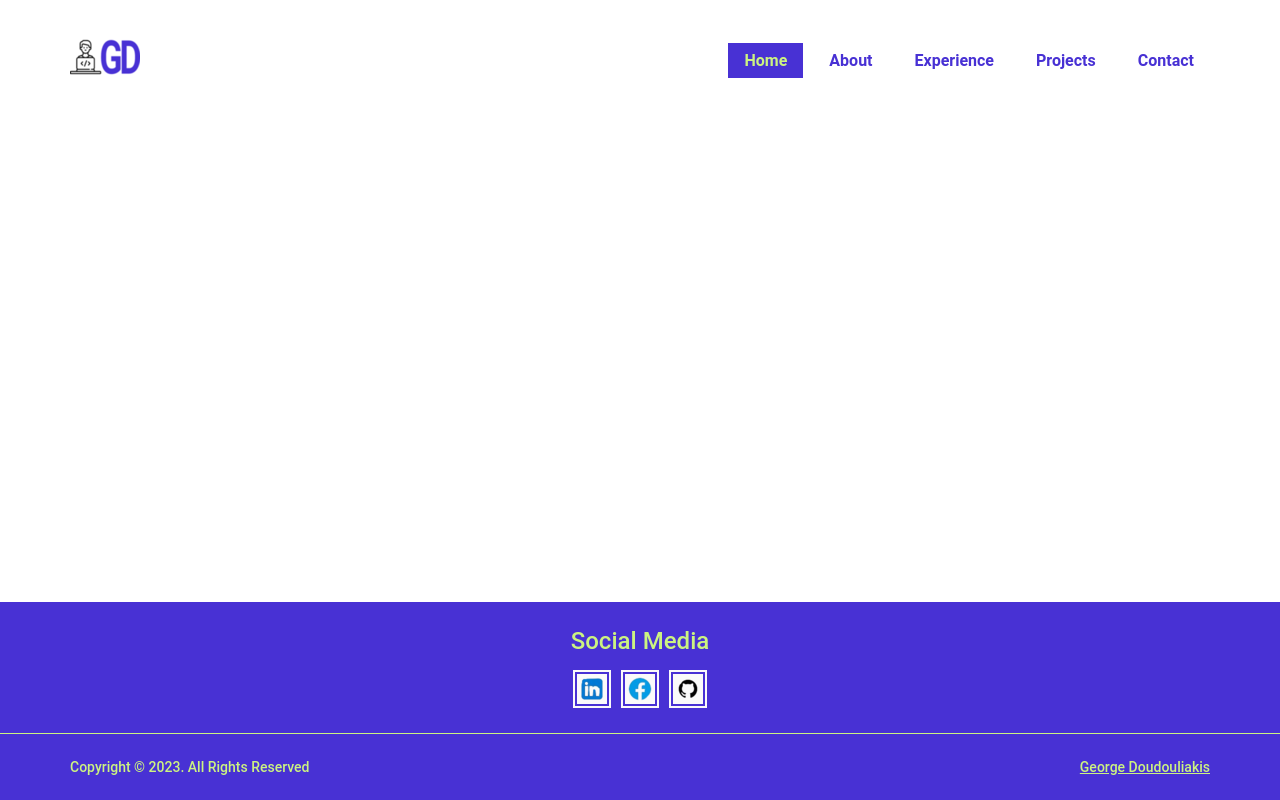
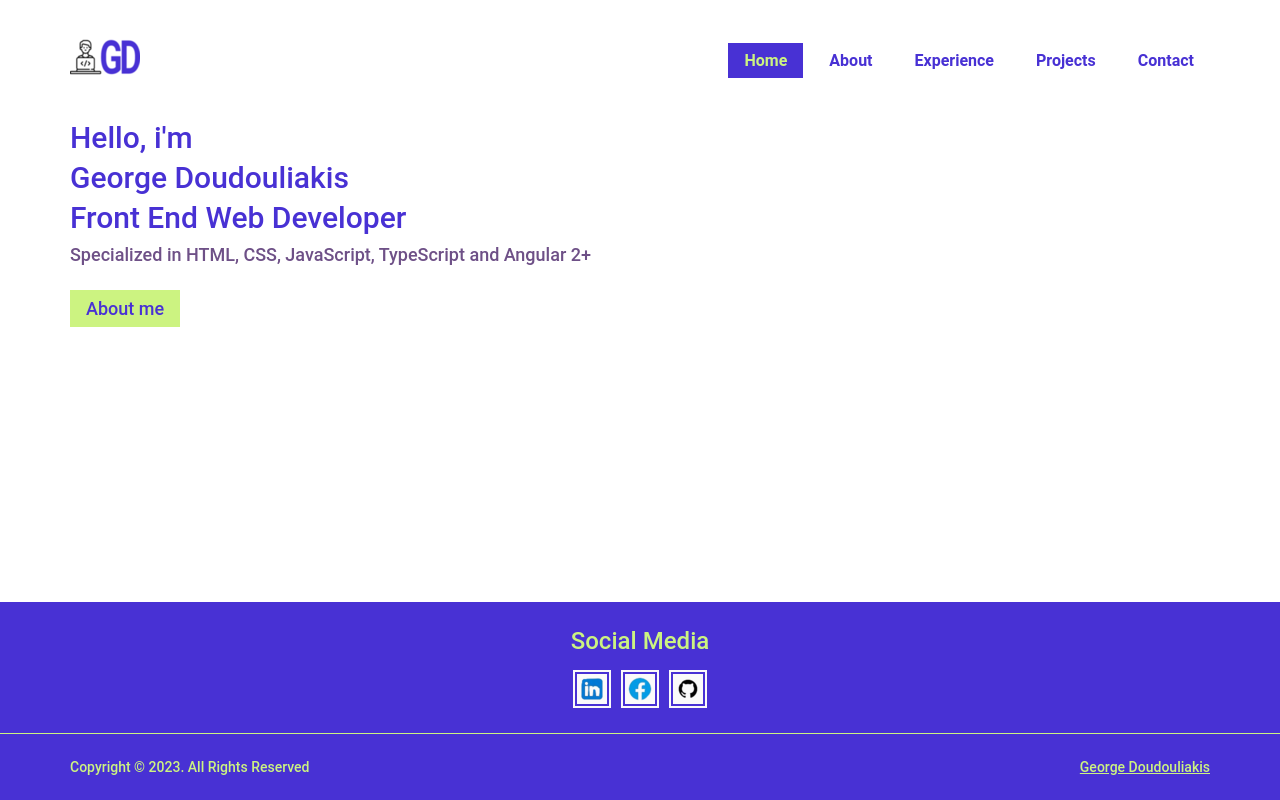
Before and after one commit to GeorgiosDoudouliakis/george-doudouliakis-dev, an Angular app: page / in a window 1280 px wide. Built offline with nearby package versions, Linux system fonts and the light colour scheme.

Commit message:
refactor: Add a home intro component on home page layout

```diff
--- /dev/null
+++ b/src/app/pages/home/components/home-intro/home-intro.component.html
@@ -0,0 +1,7 @@
+<div class="intro">
+  <span>Hello, i'm</span>
+  <span>George Doudouliakis</span>
+  <h1 gdTypeWriter="Front End Web Developer"></h1>
+  <p>Specialized in HTML, CSS, JavaScript, TypeScript and Angular 2+</p>
+  <button><a routerLink="about">About me</a></button>
+</div>
--- /dev/null
+++ b/src/app/pages/home/components/home-intro/home-intro.component.scss
@@ -0,0 +1,30 @@
+:host {
+  .intro {
+    span, h1, p {
+      display: block;
+    }
+
+    span, h1 {
+      font-size: 30px;
+    }
+
+    span {
+      margin-bottom: 5px;
+    }
+
+    h1 {
+      height: 34px;
+      margin-bottom: 10px;
+    }
+
+    p {
+      font-size: 18px;
+      color: var(--font-color);
+      margin-bottom: 25px;
+    }
+
+    button {
+      font-size: 18px;
+    }
+  }
+}
--- /dev/null
+++ b/src/app/pages/home/components/index.ts
@@ -0,0 +1 @@
+export { HomeIntroComponent } from "./home-intro/home-intro.component";
--- /dev/null
+++ b/src/app/pages/home/directives/type-writer.directive.ts
@@ -0,0 +1,28 @@
+import { Directive, ElementRef, Input, OnDestroy, OnInit } from '@angular/core';
+import { interval, Subscription, takeWhile, tap } from "rxjs";
+
+@Directive({
+  selector: '[gdTypeWriter]',
+  standalone: true
+})
+export class TypeWriterDirective implements OnInit, OnDestroy {
+  private _charIndex: number = 0;
+  private _interval$: Subscription;
+  @Input("gdTypeWriter") public wording: string;
+
+  constructor(private _element: ElementRef) {}
+
+  public ngOnInit(): void {
+    interval(80).pipe(
+      tap(() => {
+        this._element.nativeElement.innerHTML += this.wording.charAt(this._charIndex);
+        this._charIndex++;
+      }),
+      takeWhile(() => this._charIndex < this.wording.length)
+    ).subscribe();
+  }
+
+  public ngOnDestroy(): void {
+    if(this._interval$) this._interval$.unsubscribe();
+  }
+}
--- a/src/app/pages/home/layout/home-layout.component.html
+++ b/src/app/pages/home/layout/home-layout.component.html
@@ -0,0 +1,3 @@
+<div class="container">
+  <gd-home-intro/>
+</div>
```
Also changed, not shown: src/app/pages/home/components/home-intro/home-intro.component.ts (added, +12 -0 lines), src/app/pages/home/layout/home-layout.component.ts (+3 -4 lines), 2 other files (tests, documents, lock files or other folders).
